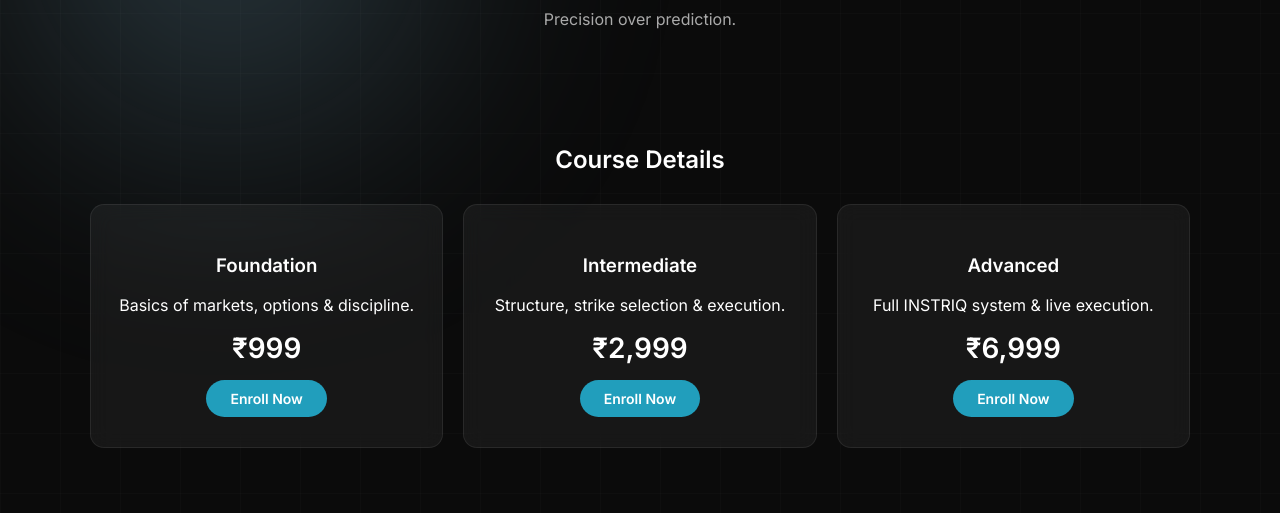
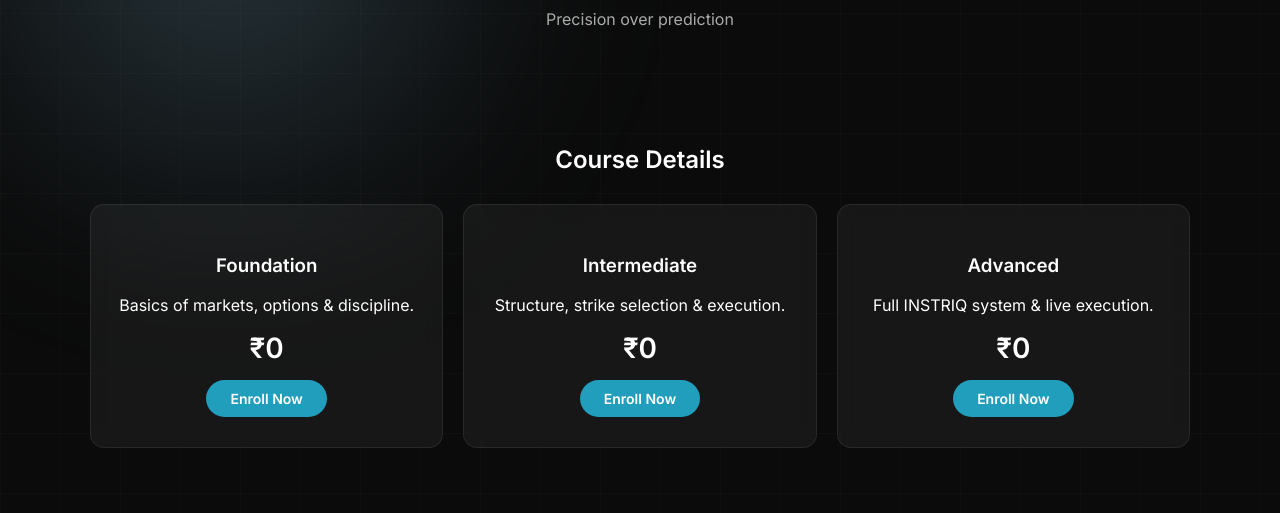
Before and after one commit to Instriq/Instriq, a plain HTML site: page index.html in a window 1280 px wide. Shown: the part 287-800 px from the top of the page. Drawn offline with Linux system fonts and the light colour scheme; a web font is replaced by a local one.

Commit message:
Update index.html

```diff
--- a/index.html
+++ b/index.html
@@ -203,7 +203,7 @@ footer {
   <div class="hero">
     <img src="Instriq.logo.png" alt="Instriq Logo" class="hero-logo">
     <h1 class="logo-text">Instriq</h1>
-    <p>Precision over prediction.</p>
+    <p>Precision over prediction</p>
   </div>
 
   <!-- COURSES -->
@@ -213,21 +213,21 @@ footer {
       <div class="card">
         <h3>Foundation</h3>
         <p>Basics of markets, options & discipline.</p>
-        <div class="price">₹999</div>
+        <div class="price">₹0</div>
         <a href="enroll.html?course=foundation" class="btn">Enroll Now</a>
       </div>
 
       <div class="card">
         <h3>Intermediate</h3>
         <p>Structure, strike selection & execution.</p>
-        <div class="price">₹2,999</div>
+        <div class="price">₹0</div>
         <a href="enroll.html?course=intermediate" class="btn">Enroll Now</a>
       </div>
 
       <div class="card">
         <h3>Advanced</h3>
         <p>Full INSTRIQ system & live execution.</p>
-        <div class="price">₹6,999</div>
+        <div class="price">₹0</div>
         <a href="enroll.html?course=advanced" class="btn">Enroll Now</a>
       </div>
     </div>
```
